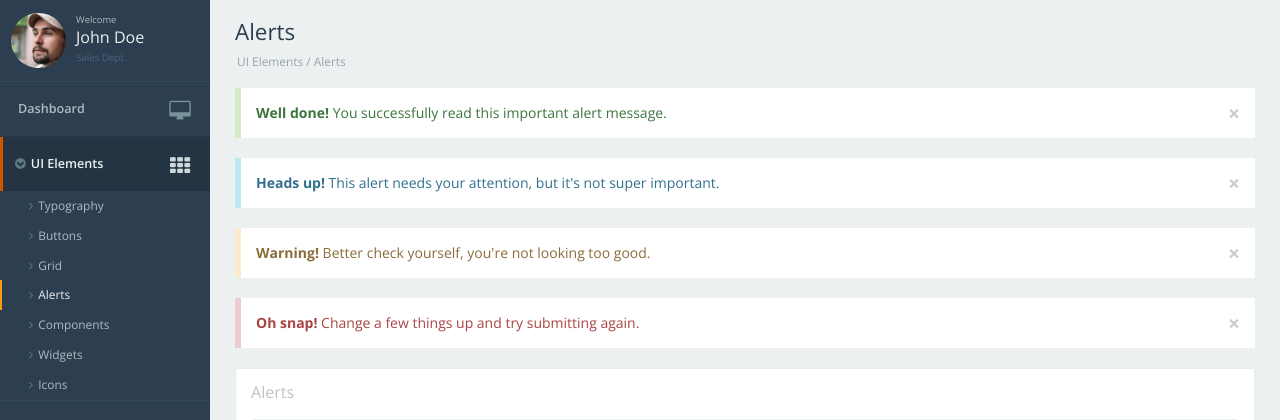
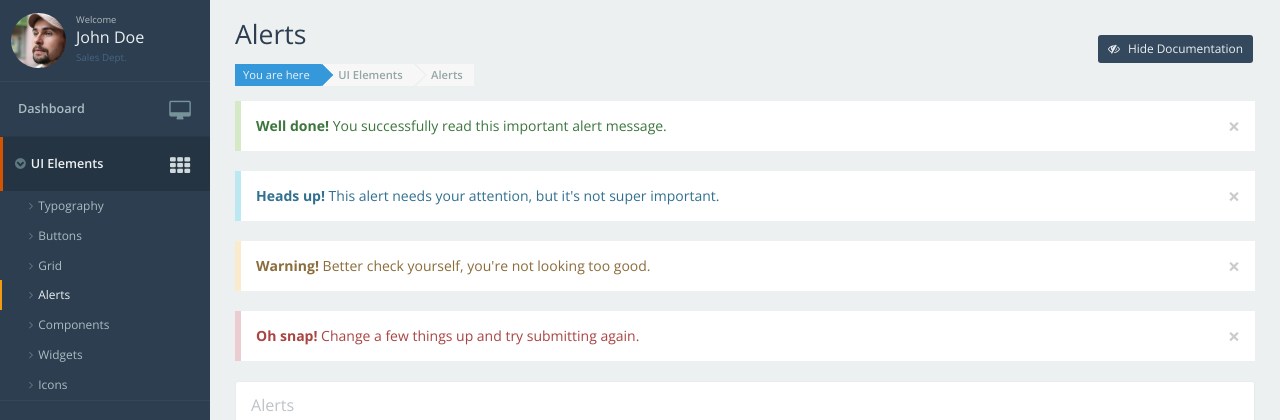
Before and after one commit to vivekagr/vakarian, a Flask app: page /alerts.html in a window 1280 px wide. Shown: the part 64-484 px from the top of the page. Run offline with Flask 2, Linux system fonts and the light colour scheme; some libraries are stand-ins or nearby versions.

Commit message:
Add breadcrumbs.

```diff
--- a/static/css/compiled/base.css
+++ b/static/css/compiled/base.css
@@ -374,8 +374,9 @@ button.btn-navbar {
   color: #2c3e50; }
 
 .page-title {
-  font-size: 1.6em;
-  font-weight: 500; }
+  font-size: 1.9em;
+  font-weight: 500;
+  margin-bottom: 15px; }
 
 .page-sub-title {
   margin-left: 2px;
@@ -715,3 +716,53 @@ pre {
   border-bottom: none;
   border-left-width: 6px;
   border-radius: 0; }
+
+.breadcrumb-alt {
+  background: transparent;
+  list-style: none;
+  padding-left: 0;
+  margin: 5px 0 15px;
+  font-size: 0.8em; }
+  .breadcrumb-alt li {
+    display: inline-block;
+    margin-right: -3px; }
+    .breadcrumb-alt li:first-child a {
+      padding-left: 8px; }
+    .breadcrumb-alt li:last-child a:after {
+      content: none; }
+    .breadcrumb-alt li.highlight a {
+      background-color: #3498db;
+      color: #ecf0f1;
+      font-weight: 400; }
+      .breadcrumb-alt li.highlight a:after {
+        background-color: #3498db;
+        border-color: #3498db;
+        -webkit-transform: scale(0.707) rotate(45deg);
+        -moz-transform: scale(0.707) rotate(45deg);
+        -ms-transform: scale(0.707) rotate(45deg);
+        -o-transform: scale(0.707) rotate(45deg);
+        transform: scale(0.707) rotate(45deg); }
+  .breadcrumb-alt a {
+    display: inline-block;
+    line-height: 22px;
+    background-color: #F7F7F7;
+    color: #95a5a6;
+    font-weight: 600;
+    padding: 0 11.5px 0 17px; }
+    .breadcrumb-alt a:hover {
+      text-decoration: none;
+      color: #34495e; }
+    .breadcrumb-alt a:after {
+      content: '';
+      position: absolute;
+      background-color: #F7F7F7;
+      border-top: 2px solid #ecf0f1;
+      border-right: 2px solid #ecf0f1;
+      margin: 0 0 1px 1px;
+      width: 22px;
+      height: 22px;
+      -webkit-transform: scale(0.767) rotate(45deg);
+      -moz-transform: scale(0.767) rotate(45deg);
+      -ms-transform: scale(0.767) rotate(45deg);
+      -o-transform: scale(0.767) rotate(45deg);
+      transform: scale(0.767) rotate(45deg); }
--- a/static/css/scss/_helper.scss
+++ b/static/css/scss/_helper.scss
@@ -13,6 +13,14 @@
   transition: $val;
 }
 
+@mixin transform($val...) {
+  -webkit-transform: $val;
+  -moz-transform: $val;
+  -ms-transform: $val;
+  -o-transform: $val;
+  transform: $val;
+}
+
 .fa-icon {
   display: inline-block;
   font-family: FontAwesome;
--- a/static/css/scss/base.scss
+++ b/static/css/scss/base.scss
@@ -498,8 +498,9 @@ button.btn-navbar {
 }
 
 .page-title {
-  font-size: 1.6em;
+  font-size: 1.9em;
   font-weight: 500;
+  margin-bottom: 15px;
 }
 
 .page-sub-title {
@@ -951,3 +952,61 @@ pre {
   border-left-width: 6px;
   border-radius: 0;
 }
+
+
+.breadcrumb-alt {
+  background: transparent;
+  list-style: none;
+  padding-left: 0;
+  margin: 5px 0 15px;
+  font-size: 0.8em;
+
+  li {
+    display: inline-block;
+    margin-right: -3px;
+
+    &:first-child a { padding-left: 8px; }
+    &:last-child a:after { content: none; }
+
+    &.highlight a {
+      $bg-color: #3498db;
+      background-color: $bg-color;
+      color: #ecf0f1;
+      font-weight: 400;
+
+      &:after {
+        background-color: $bg-color;
+        border-color: $bg-color;
+        @include transform(scale(0.707) rotate(45deg));
+      }
+    }
+  }
+
+  a {
+    $height: 22px;
+
+    display: inline-block;
+    line-height: $height;
+    background-color: #F7F7F7;
+    color: #95a5a6;
+    font-weight: 600;
+    padding: 0 11.5px 0 17px;
+
+    &:hover {
+      text-decoration: none;
+      color: #34495e;
+    }
+
+    &:after {
+      content: '';
+      position: absolute;
+      background-color: #F7F7F7;
+      border-top: 2px solid #ecf0f1;
+      border-right: 2px solid #ecf0f1;
+      margin: 0 0 1px 1px;
+      width: $height;
+      height: $height;
+      @include transform(scale(0.767) rotate(45deg));
+    }
+  }
+}
--- a/templates/_base.html
+++ b/templates/_base.html
@@ -123,7 +123,8 @@
                     </div>
                 </div>
             </div>
-
+            {% set active_parent_title=[] %}
+            {% set active_page_title = [] %}
             <ul class="nav nav-sidebar">
                 {% for item in nav_menu %}
                 {% if item.children %}{# Item with children #}
@@ -132,6 +133,8 @@
                 {% for child in item.children %}
                     {% if child.template == template %}
                         {% do active.append(1) %}
+                        {% do active_parent_title.append(item.title) %}
+                        {% do active_page_title.append(child.title) %}
                     {% endif %}
                 {% endfor %}
                 <li{% if active %} class="active"{% endif %}>
@@ -153,13 +156,22 @@
         {{ cuh('content wrapper start') }}
         <div class="content-wrapper">
             <div class="row">
-                <div class="col-sm-8">
+                <div class="{% if title_area_set %}col-sm-8{% else %}col-sm-12{% endif %}">
                     <h3 class="page-title">{{ page_title }}</h3>
-                    <h4 class="page-sub-title">{{ page_sub_title }}</h4>
+                    {% if active_parent_title %}
+                    <ul class="breadcrumb-alt clearfix">
+                        <li class="highlight"><a href="#">You are here</a></li>
+                        <li><a href="#">{{ active_parent_title[0] }}</a></li>
+                        <li><a href="#">{{ active_page_title[0] }}</a></li>
+                    </ul>
+                    {% endif %}
+                    {% if page_subtitle %}
+                    <div class="page-sub-title">{{ page_subtitle }}</div>
+                    {% endif %}
                 </div>
-                <div class="col-sm-4">
+                {% if title_area_set %}<div class="col-sm-4">
                     {% block title_area %}{% endblock %}
-                </div>
+                </div>{% endif %}
             </div>
             {% block main %}{% endblock %}
         </div>{{ c('/content wrapper') }}
--- a/templates/alerts.html
+++ b/templates/alerts.html
@@ -1,10 +1,10 @@
 {% extends '_base.html' %}
 
 {% set page_title = "Alerts" %}
-{% set page_sub_title = "UI Elements / Alerts" %}
 
-{% block css %}
-{#    <link rel="stylesheet" href="{{ static('css/compiled/icons.css') }}"#}
+{% set title_area_set = True %}
+{% block title_area %}
+    <button class="btn btn-v btn-sm btn-inverse pull-right page-title-btn" id="docToggle"><i class="fa fa-eye-slash"></i> Hide Documentation</button>
 {% endblock %}
 
 {% block main %}
--- a/templates/buttons.html
+++ b/templates/buttons.html
@@ -1,8 +1,8 @@
 {% extends '_base.html' %}
 
 {% set page_title = "Grid" %}
-{% set page_sub_title = "UI Elements / Grid" %}
 
+{% set title_area_set = True %}
 {% block title_area %}
     <button class="btn btn-v btn-sm btn-inverse pull-right page-title-btn" id="docToggle"><i class="fa fa-eye-slash"></i> Hide Documentation</button>
 {% endblock %}
--- a/templates/calendar.html
+++ b/templates/calendar.html
@@ -1,7 +1,6 @@
 {% extends '_base.html' %}
 
 {% set page_title = "Calendar" %}
-{#{% set page_sub_title = "Calendar" %}#}
 
 {% block css %}
     <link rel="stylesheet" href="{{ static('css/lib/fullcalendar.css') }}">
--- a/templates/charts-chartjs.html
+++ b/templates/charts-chartjs.html
@@ -1,7 +1,6 @@
 {% extends '_base.html' %}
 
 {% set page_title = "Chart.js" %}
-{% set page_sub_title = "Various examples demonstrating Chart.js" %}
 
 {% block css %}
     <link rel="stylesheet" href="{{ static('css/compiled/charts.css') }}">
--- a/templates/charts-flot.html
+++ b/templates/charts-flot.html
@@ -1,7 +1,6 @@
 {% extends '_base.html' %}
 
 {% set page_title = "Flot charts" %}
-{% set page_sub_title = "Various chart examples demonstrating Flot" %}
 
 {% block css %}
     <link rel="stylesheet" href="{{ static('css/compiled/charts.css') }}">
--- a/templates/charts-flotr2.html
+++ b/templates/charts-flotr2.html
@@ -1,7 +1,6 @@
 {% extends '_base.html' %}
 
 {% set page_title = "Flotr2" %}
-{% set page_sub_title = "Various examples demonstrating Flotr2 charts" %}
 
 {% block css %}
     <link rel="stylesheet" href="{{ static('css/compiled/charts.css') }}">
--- a/templates/charts-morris.html
+++ b/templates/charts-morris.html
@@ -1,7 +1,6 @@
 {% extends '_base.html' %}
 
 {% set page_title = "Morris.js" %}
-{% set page_sub_title = "Various examples demonstrating Morris.js" %}
 
 {% block css %}
     <link rel="stylesheet" href="{{ static('css/lib/morris-0.4.3.min.css') }}">
--- a/templates/charts-others.html
+++ b/templates/charts-others.html
@@ -1,7 +1,6 @@
 {% extends '_base.html' %}
 
 {% set page_title = "Other Charts" %}
-{% set page_sub_title = "Various examples demonstrating Morris.js" %}
 
 {% block css %}
     <link rel="stylesheet" href="{{ static('css/lib/xcharts.min.css') }}">
--- a/templates/grid.html
+++ b/templates/grid.html
@@ -1,12 +1,12 @@
 {% extends '_base.html' %}
 
 {% set page_title = "Grid" %}
-{% set page_sub_title = "UI Elements / Grid" %}
 
 {% block css %}
     <link rel="stylesheet" href="{{ static('css/compiled/grid.css') }}">
 {%- endblock %}
 
+{% set title_area_set = True %}
 {% block title_area %}
     <button class="btn btn-v btn-sm btn-inverse pull-right page-title-btn" id="docToggle"><i class="fa fa-eye-slash"></i> Hide Documentation</button>
 {% endblock %}
--- a/templates/icons.html
+++ b/templates/icons.html
@@ -1,7 +1,6 @@
 {% extends '_base.html' %}
 
 {% set page_title = "Icons" %}
-{% set page_sub_title = "UI Elements / Icons" %}
 
 {% block css %}
     <link rel="stylesheet" href="{{ static('css/compiled/icons.css') }}"
--- a/templates/index.html
+++ b/templates/index.html
@@ -1,7 +1,7 @@
 {% extends '_base.html' %}
 
 {% set page_title = "Dashboard" %}
-{% set page_sub_title = "Welcome back John" %}
+{% set page_subtitle = "Welcome back John" %}
 
 {% block css %}
     <link rel="stylesheet" href="{{ static('css/lib/morris-0.4.3.min.css') }}">
--- a/templates/tables-datatables.html
+++ b/templates/tables-datatables.html
@@ -1,7 +1,6 @@
 {% extends '_base.html' %}
 
 {% set page_title = "DataTables" %}
-{% set page_sub_title = "UI Elements / DataTables" %}
 
 {% block main %}
     <div class="widget">
--- a/templates/tables-static.html
+++ b/templates/tables-static.html
@@ -1,7 +1,6 @@
 {% extends '_base.html' %}
 
 {% set page_title = "Static Tables" %}
-{% set page_sub_title = "UI Elements / Static Tables" %}
 
 {% block css %}
     <link rel="stylesheet" href="{{ static('css/compiled/grid.css') }}">
--- a/templates/typography.html
+++ b/templates/typography.html
@@ -1,8 +1,6 @@
 {% extends '_base.html' %}
 
 {% set page_title = "Typography" %}
-{% set page_sub_title = "UI Elements / Typography" %}
-
 
 {% block main %}
     <div class="row">
```
